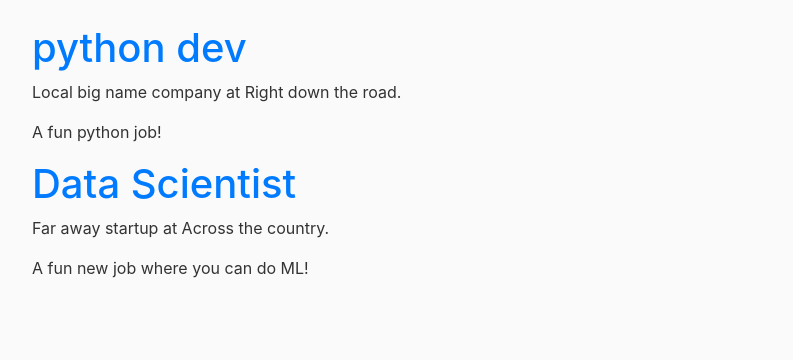
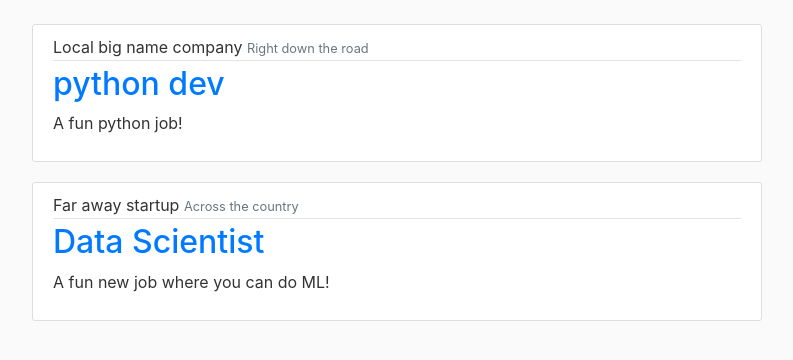
Before and after one commit to DataIsGone/SCU-Hackathon, a Django app: page / in a window 1280 px wide. Shown: the part 56-416 px from the top of the page, without its empty margins (53-846 px from the left). Run offline with Django 3.2, Linux system fonts and the light colour scheme; some libraries are stand-ins or nearby versions.

Commit message:
Make boxes for search results

```diff
--- a/hackathon_app/job_searcher/templates/job_searcher/home.html
+++ b/hackathon_app/job_searcher/templates/job_searcher/home.html
@@ -1,10 +1,17 @@
 {% extends "job_searcher/base.html" %}
 {% block content %}
-    {% for result in results %}
-    <h1>
+{% for result in results %}
+<article class="media content-section">
+  <div class="media-body">
+    <div class="article-metadata">
+      {{ result.company }}
+      <small class="text-muted">{{ result.location }}</small>
+    </div>
+    <h2>
       <a href="{{ result.url }}">{{ result.title }}</a>
-    </h1>
-    <p>{{ result.company }} at {{ result.location }}.</p>
+    </h2>
     <p>{{ result.summary }}</p>
+  </div>
+</article>
     {% endfor %}
 {% endblock content %}
```
